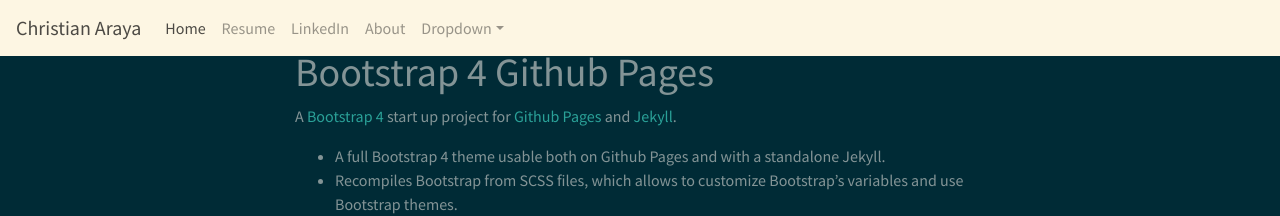
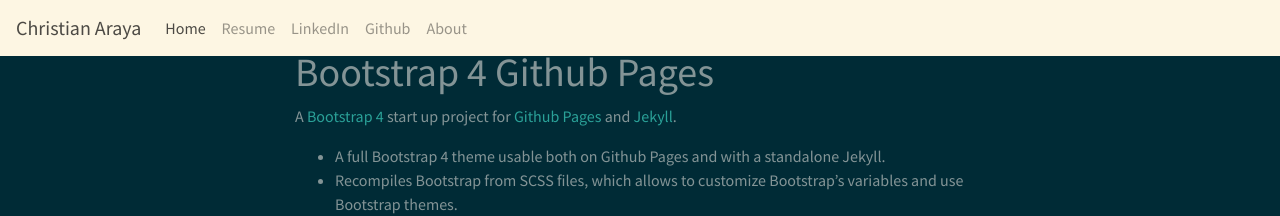
Before and after one commit to christian-araya/christian-araya.github.io, a Jekyll site: the page built from index.md, in a window 1280 px wide. Shown: the top 216 px of the page. Built offline with Jekyll 4.4.1, drawn with Linux system fonts in a browser that asks for light colours.

Commit message:
Update header.html

```diff
--- a/_includes/header.html
+++ b/_includes/header.html
@@ -15,18 +15,12 @@
       <li class="nav-item">
         <a class="nav-link" href="#"> LinkedIn </a>
       </li>
+      </li>
+      <li class="nav-item">
+        <a class="nav-link" href="#"> Github </a>
+      </li>
       <li class="nav-item">
         <a class="nav-link" href="#">About</a>
-      </li>
-      <li class="nav-item dropdown">
-        <a class="nav-link dropdown-toggle" data-toggle="dropdown" href="#" role="button" aria-haspopup="true" aria-expanded="false">Dropdown</a>
-        <div class="dropdown-menu">
-          <a class="dropdown-item" href="#">Action</a>
-          <a class="dropdown-item" href="#">Another action</a>
-          <a class="dropdown-item" href="#">Something else here</a>
-          <div class="dropdown-divider"></div>
-          <a class="dropdown-item" href="#">Separated link</a>
-        </div>
       </li>
     </ul>
 
```
